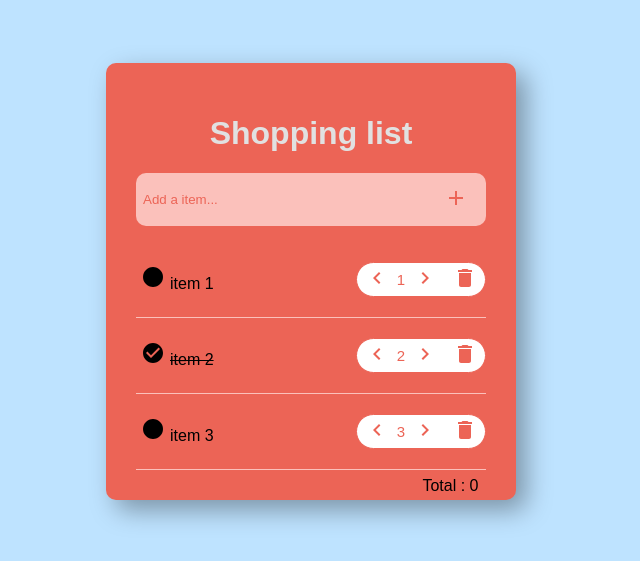
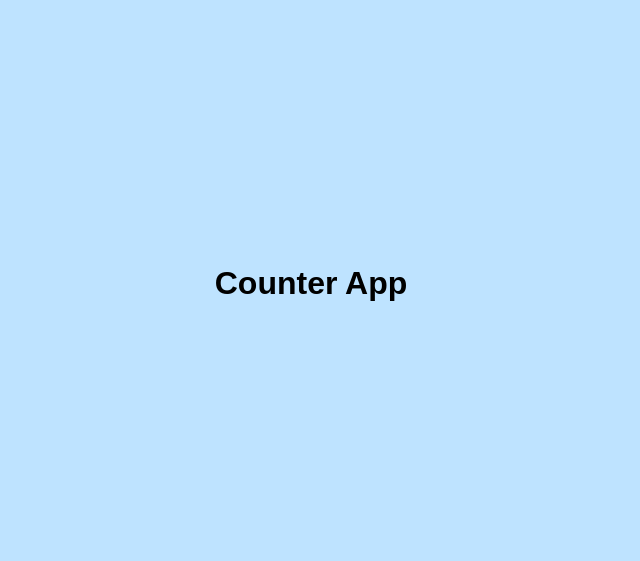
Before and after one commit to Nkbalaji2002/Temp-Ctrl-App, a React (Vite) app: page / in a window 1280 px wide. Shown: the part 117-678 px from the top of the page, without its empty margins (329-969 px from the left). Built offline with nearby package versions, Linux system fonts and the light colour scheme.

Commit message:
counter app

```diff
--- a/src/App.tsx
+++ b/src/App.tsx
@@ -1,11 +1,10 @@
 import React from "react";
-import Shopping from "./components/shopping";
 
 export const App: React.FC = () => {
   return (
     <>
       <div className="app">
-        <Shopping />
+        <h1>Counter App</h1>
       </div>
     </>
   );
--- a/src/components/shopping.css
+++ /dev/null
@@ -1,118 +0,0 @@
-.app {
-  font-family: sans-serif;
-  text-align: center;
-}
-
-.container {
-  background-color: #ec6456;
-  width: 350px;
-  height: min-content;
-  border-radius: 10px;
-  padding: 30px;
-  box-shadow: 10px 10px 26px rgba(0, 0, 0, 0.35);
-}
-
-.title {
-  text-align: center;
-  color: #e1e1e1;
-}
-
-.add-item-box {
-  background: #fbc1bb;
-  color: #ec645b;
-  margin-top: 1em;
-  margin-bottom: 1em;
-  display: flex;
-  justify-content: space-between;
-  align-items: center;
-  border-radius: 10px;
-  padding: 5px;
-}
-
-.add-item-box svg {
-  margin: 5px;
-}
-
-.add-item-input {
-  box-sizing: border-box;
-  border: none;
-  background: transparent;
-  color: #ec6456;
-  width: 100%;
-  height: 30px;
-}
-
-input::placeholder {
-  color: #ec6456;
-}
-
-input:focus {
-  outline: 0;
-}
-
-.item-list {
-  display: flex;
-  flex-direction: column;
-}
-
-.item-container {
-  display: flex;
-  align-items: center;
-  justify-content: space-between;
-  padding: 20px 0;
-  border-bottom: 1px solid #fbc1bb;
-}
-
-.item-name {
-  cursor: pointer;
-}
-
-.item-name svg {
-  margin: 0 5px;
-}
-
-.item-action-buttons {
-  display: flex;
-  justify-content: space-between;
-}
-
-.remove-button {
-  color: white;
-  background-color: red;
-}
-
-.total {
-  float: right;
-  padding: 7.5px;
-}
-
-.quantity {
-  display: flex;
-  align-items: center;
-  border: 1px solid #ec6456;
-  background: white;
-  border-radius: 50px;
-  font-size: 15px;
-  color: #ec6456;
-  min-width: 70px;
-  justify-content: space-between;
-}
-
-button {
-  background: transparent;
-  border: none;
-  margin: 2px;
-  color: #ec6456;
-}
-
-button:focus {
-  outline: 0;
-}
-
-button:hover {
-  cursor: pointer;
-}
-
-.completed {
-  text-decoration: line-through;
-}
--- a/src/components/shopping.tsx
+++ /dev/null
@@ -1,150 +0,0 @@
-import React, { useEffect, useState } from "react";
-import "./shopping.css";
-import {
-  Add,
-  CheckCircle,
-  Circle,
-  ChevronLeft,
-  ChevronRight,
-  Delete,
-} from "@mui/icons-material";
-import localforage from "localforage";
-import { shopData, shoppingitems } from "./shoppingData";
-
-const Shopping: React.FC = () => {
-  const [items, setItems] = useState<shoppingitems[]>(shopData);
-  const [inputValue, setInputValue] = useState<string>("");
-  const [totalItemCount, settotalItemCount] = useState<number>(0);
-
-  useEffect(() => {
-    loadItemsFromStorage()
-  }, []);
-
-  const loadItemsFromStorage = async () => {
-    try {
-      const savedItems = await localforage.getItem<shoppingitems[]>(
-        "shoppingList"
-      );
-      if (savedItems) {
-        setItems(savedItems);
-      }
-    } catch (error) {
-      console.error(`Error loading items : `, error);
-    }
-  };
-
-  const SavedItemsFromStorage = async () => {
-    try {
-      await localforage.setItem("shoppingList", items);
-    } catch (error) {
-      console.error(`Error loading items : `, error);
-    }
-  };
-
-  const handleAddButtonClick = () => {
-    const newItem = {
-      id: items.length + 1,
-      itemName: inputValue,
-      quantity: 1,
-      isSelected: false,
-    };
-
-    const newItems = [...items, newItem];
-    setItems(newItems);
-    setInputValue("");
-    CalculateTotal();
-    SavedItemsFromStorage()
-  };
-
-  const handleQuantityIncrease = (index: number) => {
-    const newItems = [...items];
-    newItems[index].quantity++;
-    setItems(newItems);
-    CalculateTotal();
-  };
-
-  const handleQuantityDecrease = (index: number) => {
-    const newItems = [...items];
-    newItems[index].quantity--;
-    setItems(newItems);
-    CalculateTotal();
-  };
-
-  const toggleComplete = (index: number) => {
-    const newItems = [...items];
-    newItems[index].isSelected = !newItems[index].isSelected;
-    setItems(newItems);
-  };
-
-  const CalculateTotal = () => {
-    const totalItemCount: number = items.reduce((total, item) => {
-      return total + item.quantity;
-    }, 0);
-    settotalItemCount(totalItemCount);
-  };
-
-  const removeItem = (index: number) => {
-    const updatedItems = items.filter((item) => item.id !== index);
-    setItems(updatedItems);
-    SavedItemsFromStorage()
-  };
-
-  return (
-    <>
-      <div className="app-background">
-        <div className="container">
-          <h1 className="title">Shopping list</h1>
-          <div className="add-item-box">
-            <input
-              type="text"
-              placeholder="Add a item..."
-              className="add-item-input"
-              value={inputValue}
-              onChange={(event) => setInputValue(event.target.value)}
-            />
-            <button onClick={() => handleAddButtonClick()}>
-              <Add />
-            </button>
-          </div>
-          <div className="item-list">
-            {items.map((item, index) => (
-              <div className="item-container" key={item.id}>
-                <div
-                  className="item-name"
-                  onClick={() => toggleComplete(index)}
-                >
-                  {item.isSelected ? (
-                    <>
-                      <CheckCircle />
-                      <span className="completed">{item.itemName}</span>
-                    </>
-                  ) : (
-                    <>
-                      <Circle />
-                      <span>{item.itemName}</span>
-                    </>
-                  )}
-                </div>
-                <div className="quantity">
-                  <button onClick={() => handleQuantityDecrease(index)}>
-                    <ChevronLeft />
-                  </button>
-                  <span>{item.quantity}</span>
-                  <button onClick={() => handleQuantityIncrease(index)}>
-                    <ChevronRight />
-                  </button>
-                  <button onClick={() => removeItem(item.id)}>
-                    <Delete />
-                  </button>
-                </div>
-              </div>
-            ))}
-          </div>
-          <div className="total">Total : {totalItemCount}</div>
-        </div>
-      </div>
-    </>
-  );
-};
-
-export default Shopping;
--- a/src/components/shoppingData.tsx
+++ /dev/null
@@ -1,27 +0,0 @@
-export interface shoppingitems {
-  id: number;
-  itemName: string;
-  quantity: number;
-  isSelected: boolean;
-}
-
-export const shopData = [
-  {
-    id: 1,
-    itemName: "item 1",
-    quantity: 1,
-    isSelected: false,
-  },
-  {
-    id: 2,
-    itemName: "item 2",
-    quantity: 2,
-    isSelected: true,
-  },
-  {
-    id: 3,
-    itemName: "item 3",
-    quantity: 3,
-    isSelected: false,
-  },
-];
```
